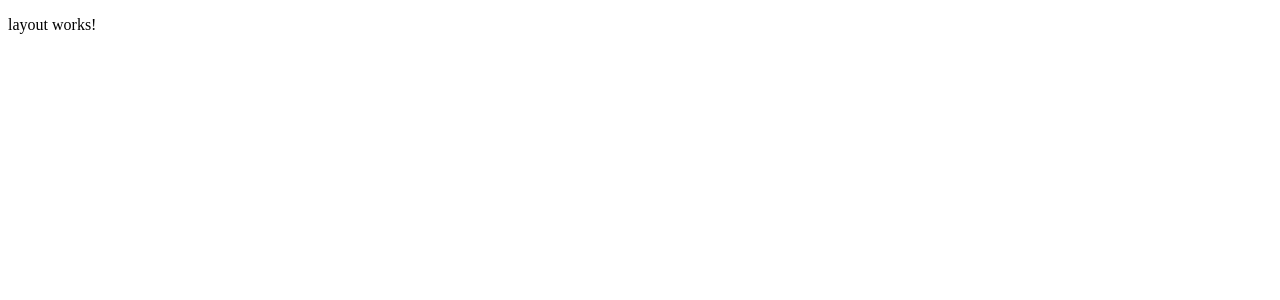
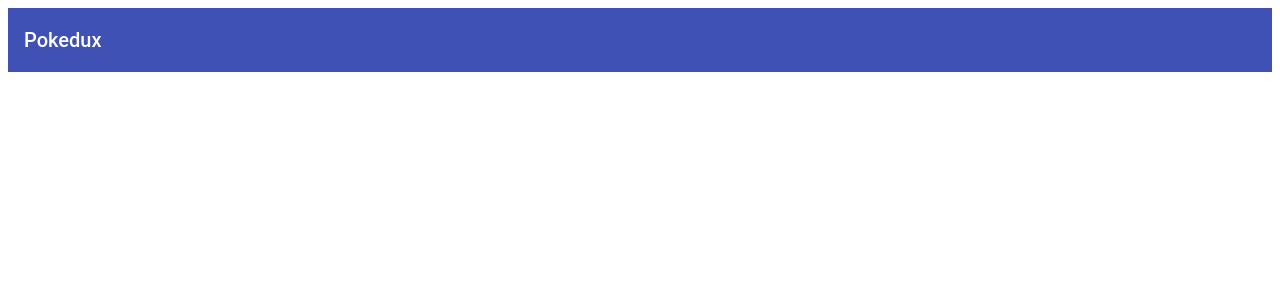
Before and after one commit to imolinuevo/poke-dux, an Angular app: page / in a window 1280 px wide. Shown: the top 300 px of the page. Built offline with nearby package versions, Linux system fonts and the light colour scheme.

Commit message:
Add material design

```diff
--- a/package.json
+++ b/package.json
@@ -12,16 +12,19 @@
   },
   "private": true,
   "dependencies": {
-    "@angular/animations": "^5.2.0",
+    "@angular/animations": "^5.2.10",
+    "@angular/cdk": "^5.2.5",
     "@angular/common": "^5.2.0",
     "@angular/compiler": "^5.2.0",
     "@angular/core": "^5.2.0",
     "@angular/forms": "^5.2.0",
     "@angular/http": "^5.2.0",
+    "@angular/material": "^5.2.5",
     "@angular/platform-browser": "^5.2.0",
     "@angular/platform-browser-dynamic": "^5.2.0",
     "@angular/router": "^5.2.0",
     "core-js": "^2.4.1",
+    "hammerjs": "^2.0.8",
     "rxjs": "^5.5.6",
     "zone.js": "^0.8.19"
   },
--- a/src/app/app.module.ts
+++ b/src/app/app.module.ts
@@ -2,6 +2,7 @@ import { BrowserModule } from '@angular/platform-browser';
 import { NgModule } from '@angular/core';
 
 import { AppComponent } from './app.component';
+import { MaterialModule } from './material/material.module';
 import { LayoutModule } from './layout/layout.module';
 import { PokedexModule } from './pokedex/pokedex.module';
 
@@ -11,6 +12,7 @@ import { PokedexModule } from './pokedex/pokedex.module';
   ],
   imports: [
     BrowserModule,
+    MaterialModule,
     LayoutModule,
     PokedexModule
   ],
--- a/src/app/layout/layout.module.ts
+++ b/src/app/layout/layout.module.ts
@@ -1,10 +1,12 @@
 import { NgModule } from '@angular/core';
 import { CommonModule } from '@angular/common';
 import { LayoutComponent } from './layout/layout.component';
+import { MaterialModule } from '../material/material.module';
 
 @NgModule({
   imports: [
-    CommonModule
+    CommonModule,
+    MaterialModule
   ],
   exports: [LayoutComponent],
   declarations: [LayoutComponent]
--- a/src/app/layout/layout/layout.component.html
+++ b/src/app/layout/layout/layout.component.html
@@ -1,3 +1,3 @@
-<p>
-  layout works!
-</p>
+<mat-toolbar color="primary">
+  <span>Pokedux</span>
+</mat-toolbar>
--- a/src/index.html
+++ b/src/index.html
@@ -4,7 +4,7 @@
   <meta charset="utf-8">
   <title>PokeDux</title>
   <base href="/">
-
+  <link href="https://fonts.googleapis.com/icon?family=Material+Icons" rel="stylesheet">
   <meta name="viewport" content="width=device-width, initial-scale=1">
   <link rel="icon" type="image/x-icon" href="favicon.ico">
 </head>
--- a/src/styles.css
+++ b/src/styles.css
@@ -1 +1 @@
-/* You can add global styles to this file, and also import other style files */
+@import "~@angular/material/prebuilt-themes/indigo-pink.css";
```
Also changed, not shown: src/app/material/material.module.ts (added, +14 -0 lines), 1 other file (tests, documents, lock files or other folders).
